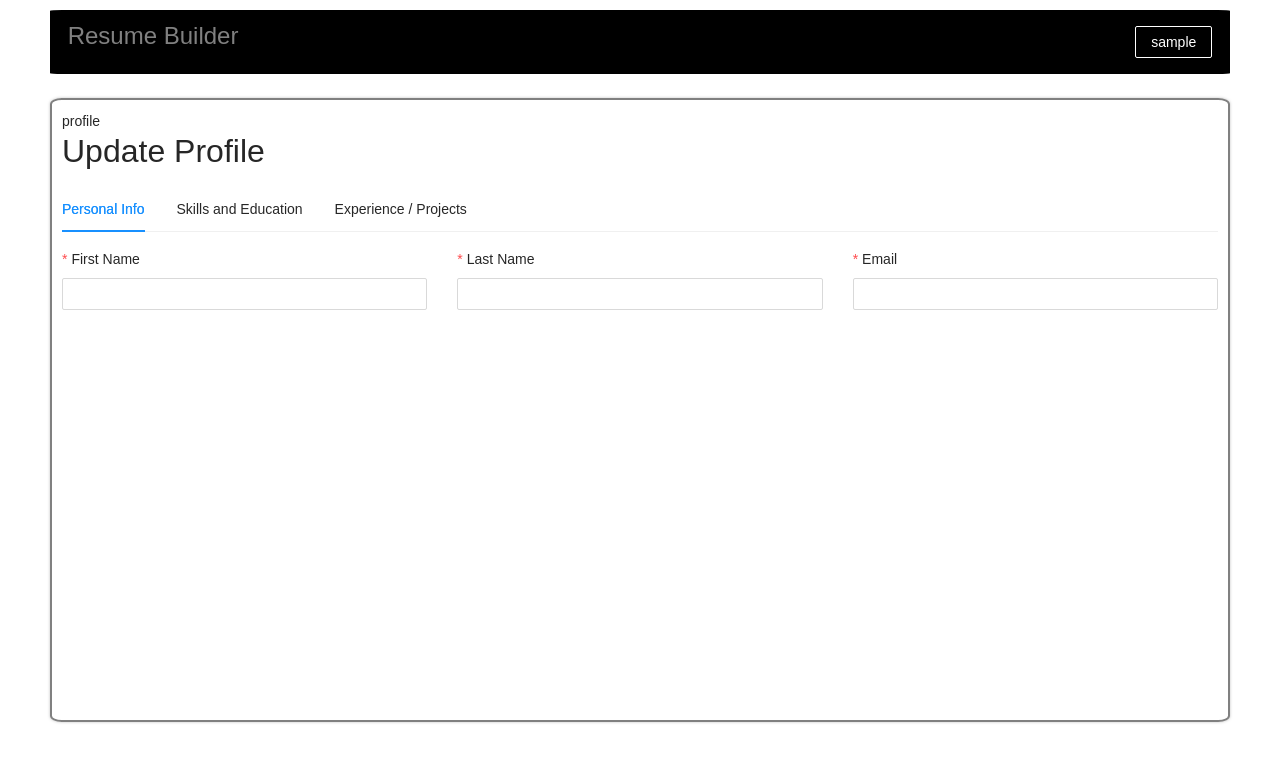
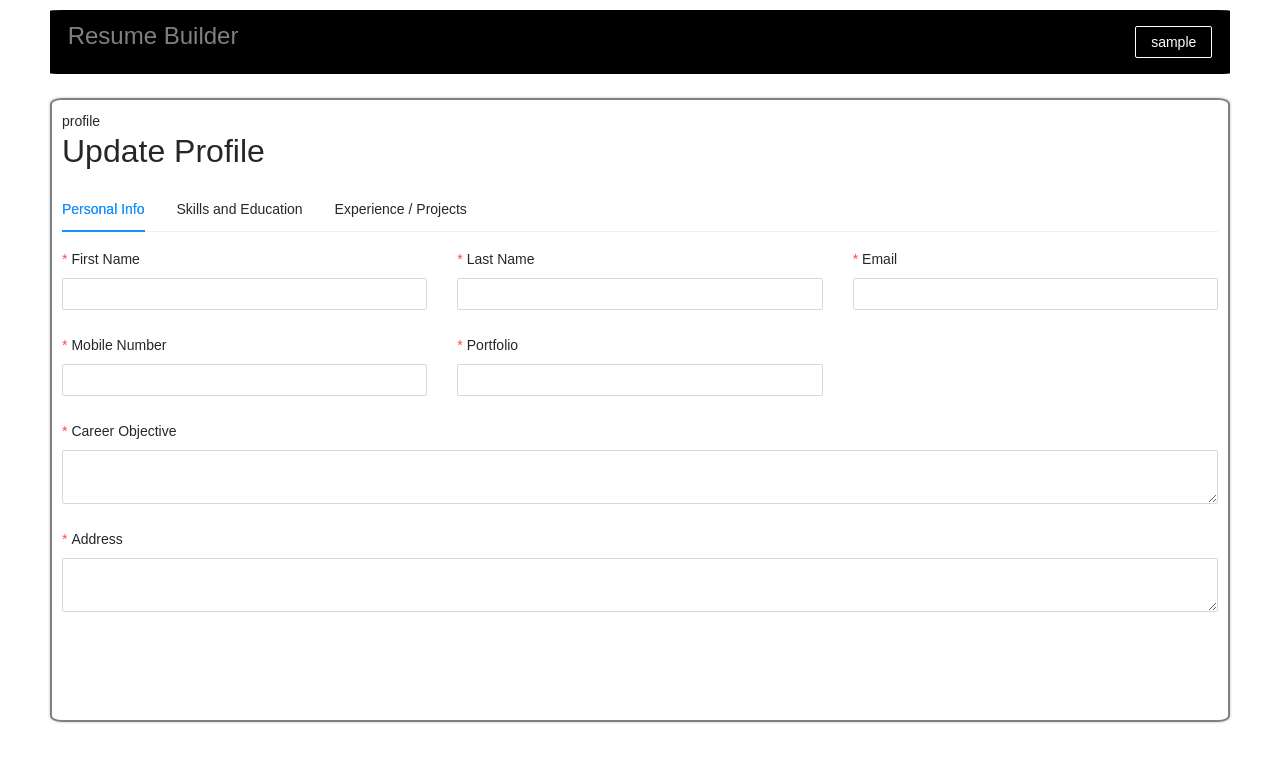
Before and after one commit to Tduncan14/resumebuilder, a React (Create React App) app in the folder client/: page /profile in a window 1280 px wide. Shown: the top 762 px of the page. Built offline with nearby package versions, Linux system fonts and the light colour scheme; sample sign-in values are in the browser's storage.

Commit message:
keep moving forward

```diff
--- a/client/src/components/PersonalInfo.js
+++ b/client/src/components/PersonalInfo.js
@@ -1,5 +1,8 @@
 import React from 'react';
 import {Form,Input} from 'antd'
+
+
+const {TextArea} = Input
 
 
 
@@ -29,7 +32,40 @@ const PersonalInfo = () => {
                              </Form.Item>
 
                          </div>
+
+
+
+                 <div className="col-md-4">
+                         <Form.Item name="Mobile Number" label="Mobile Number" rules={[{required:true}]}>
+                           <Input />
+                         </Form.Item>
+                     </div>
+                     <div className="col-md-4">
+                           <Form.Item name="portfolio" label="Portfolio" rules = {[{required:true}]}>
+                               <Input />
+                           </Form.Item>
+
+                         </div>
+                         <div className="col-md-4">
+
+                         </div>
+
+
+                         <div className="col-md-12">
+                         <Form.Item name="Career Objective" label="Career Objective" rules={[{required:true}]}>
+                           <TextArea />
+                         </Form.Item>
+                     </div>
+                     <div className="col-md-12">
+                           <Form.Item name="Address" label="Address" rules = {[{required:true}]}>
+                           <TextArea />
+                           </Form.Item>
+
+                         </div>
+
                  </div>
+
+
              </div>
 
 
--- a/client/src/index.css
+++ b/client/src/index.css
@@ -19,13 +19,13 @@ button{
 /* target the input field */
 
 
-input{
+input,textarea{
   box-shadow: none !important;
   outline:none !important;
 }
 
 
-input:focus{
+input:focus, textarea:focus{
   outline:none !important;
   box-shadow:none !important;
 
```
